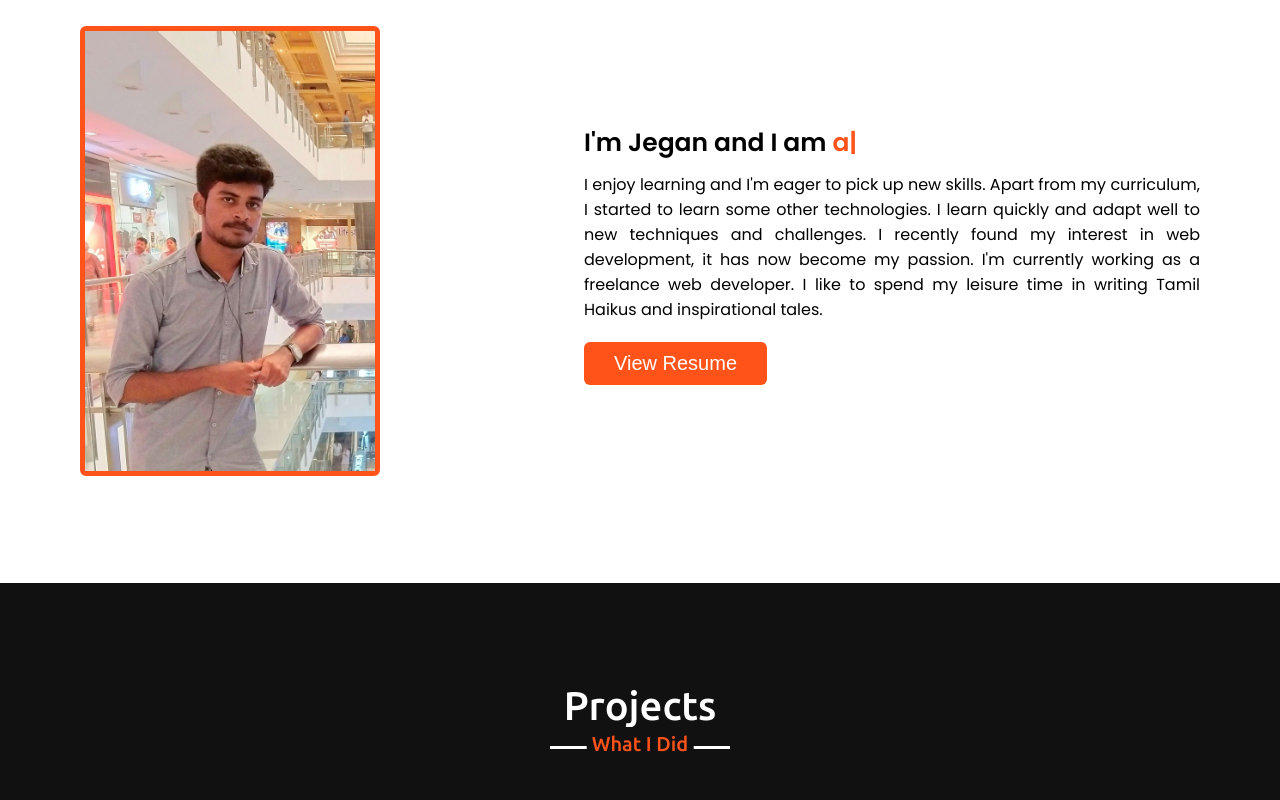
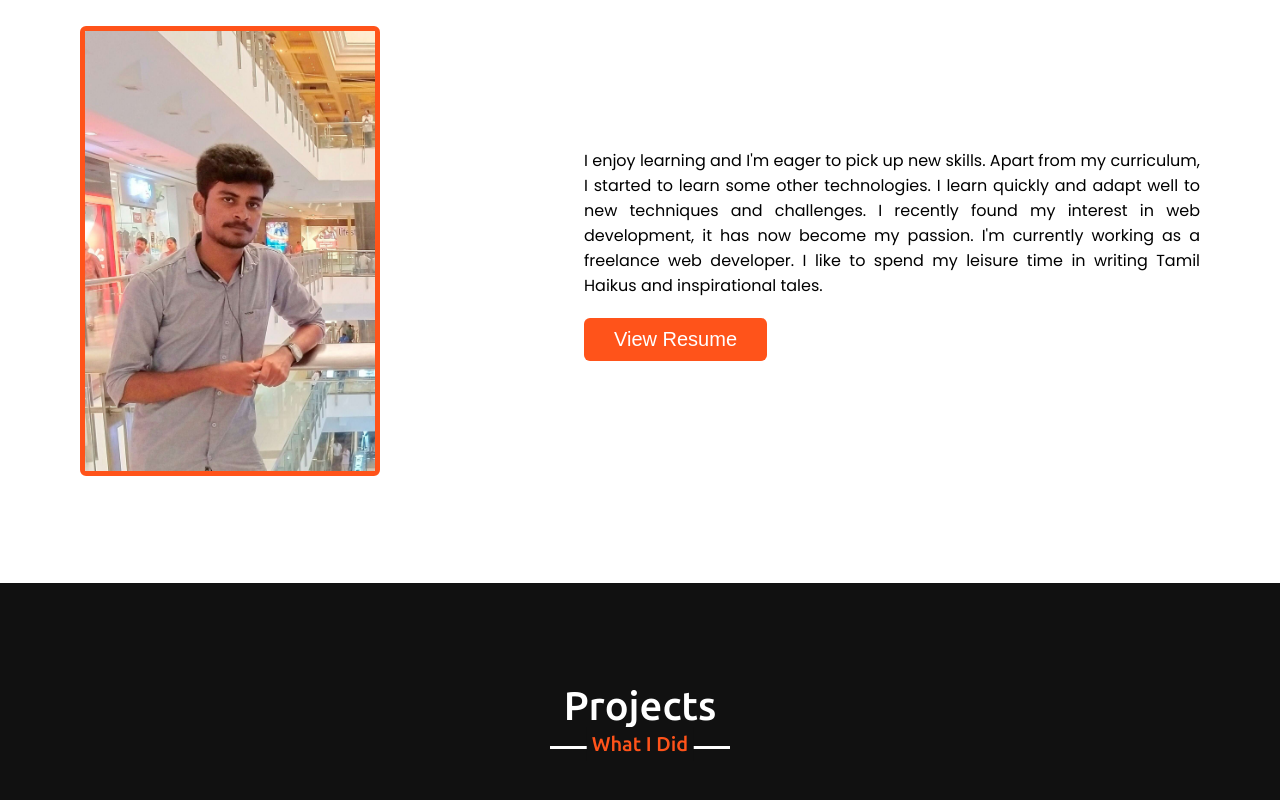
Before and after one commit to JeganIsai24/jeganonline, a plain HTML site: page index.html in a window 1280 px wide. Shown: the part 1000-1800 px from the top of the page. Drawn offline with nearby package versions, Linux system fonts and the light colour scheme.

Commit message:
Update index.html

```diff
--- a/index.html
+++ b/index.html
@@ -67,7 +67,7 @@
                     <img src="images/mypic.jpg" alt="profile image">
                 </div>
                 <div class="column right">
-                   <div class="text">I'm Jegan and I am <span class="typing-2"></span></div>
+                  <!-- <div class="text">I'm Jegan and I am <span class="typing-2"></span></div>-->
                     <p>I enjoy learning and I'm eager to pick up new skills. Apart from my curriculum,
                         I started to learn some other technologies. I learn quickly and adapt well to new techniques and challenges. I recently found my interest
                         in web development, it has now become my passion. I'm currently working as a freelance web developer. I like to spend my leisure time in writing Tamil Haikus and
```
